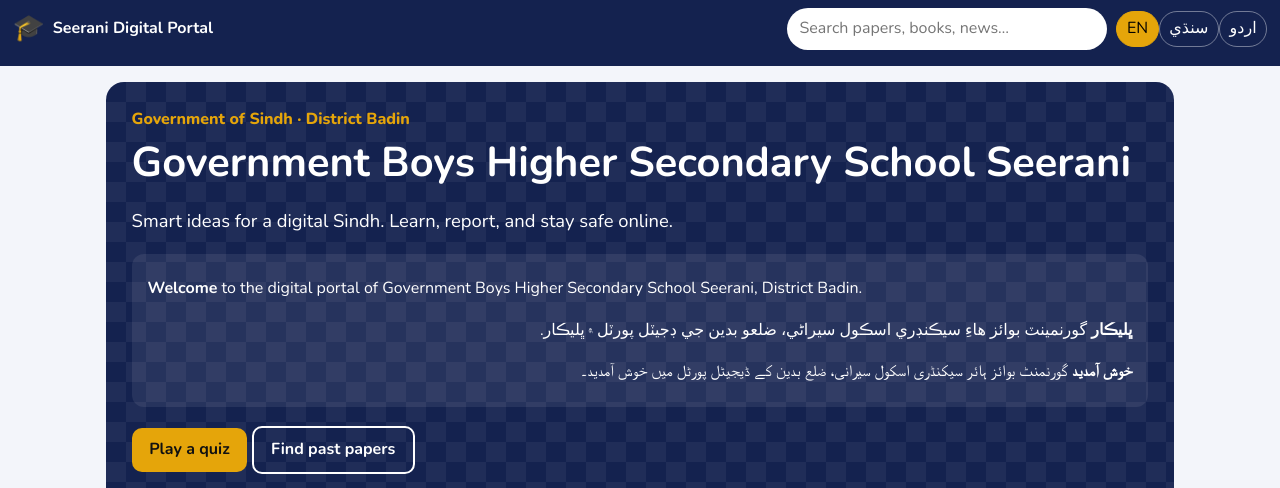
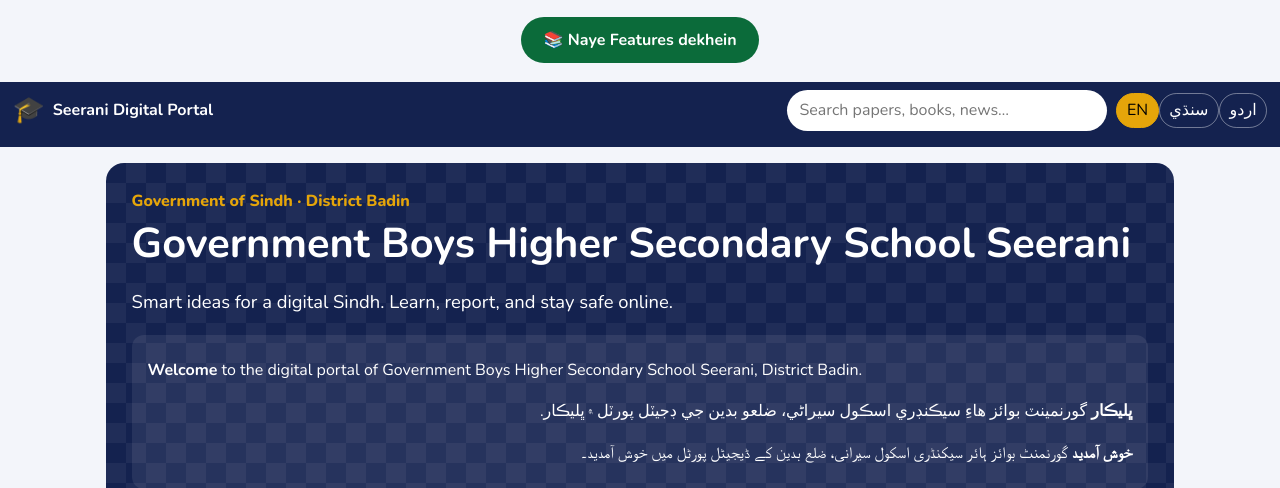
Before and after one commit to aliakbarmandhro143k-spec/Seerani-School-Portal, a plain HTML site: page index.html in a window 1280 px wide. Shown: the top 488 px of the page. Drawn offline with nearby package versions, Linux system fonts and the light colour scheme.

Commit message:
Update index.html

```diff
--- a/index.html
+++ b/index.html
@@ -10,6 +10,7 @@
 <link rel="stylesheet" href="style.css">
 </head>
 <body>
+ <p style="text-align:center;padding:12px"><a href="features.html" style="background:#0b6b3a;color:#fff;padding:12px 22px;border-radius:25px;text-decoration:none;font-weight:bold">📚 Naye Features dekhein</a></p>
 <header>
  <div class="top">
   <a class="brand" href="#home"><img src="images/logo-school.png" alt="" onerror="this.replaceWith(Object.assign(document.createElement('span'),{textContent:'🎓',className:'ico'}))"><b>Seerani Digital Portal</b></a>
```
